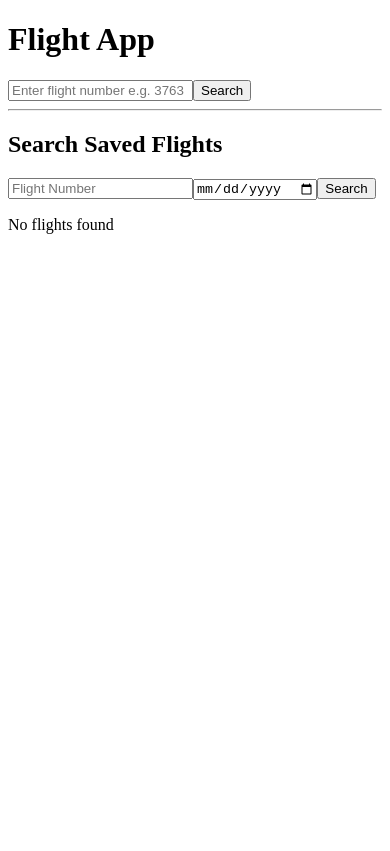
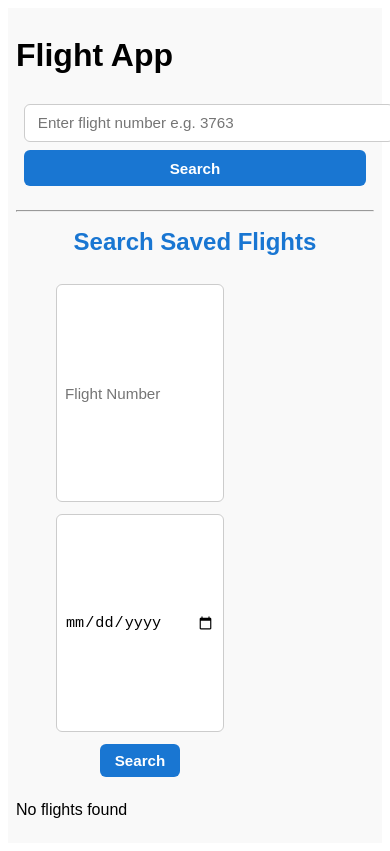
Before and after one commit to Zhelle10/Responsive-Aviation-Flight-Api-Project, a React (Vite) app in the folder frontend/: page / in a window 390 px wide. Built offline with nearby package versions, Linux system fonts and the light colour scheme.

Commit message:
Added little responsive design

```diff
--- a/frontend/src/styles/App.css
+++ b/frontend/src/styles/App.css
@@ -0,0 +1,23 @@
+/* General app container */
+.app-container {
+    max-width: 960px;
+    margin: 0 auto;
+    padding: 1rem;
+    font-family: Arial, sans-serif;
+    background-color: #f9f9f9;
+}
+.search-results-list li{
+    font-family: Arial, sans-serif;
+    margin-left: 2rem;
+    font-size: 1rem;
+    padding: 0;
+}
+
+
+/* Responsive */
+@media (max-width: 480px) {
+    .app-container {
+        padding: 0.5rem;
+    }
+
+}
--- a/frontend/src/styles/ErrorMessage.css
+++ b/frontend/src/styles/ErrorMessage.css
@@ -0,0 +1,18 @@
+.error-message {
+    background-color: #ffdddd;
+    color: #b00020;
+    padding: 0.75rem 1rem;
+    margin: 1rem 0;
+    border-left: 5px solid #b00020;
+    border-radius: 4px;
+    font-weight: 600;
+    box-sizing: border-box;
+}
+
+/* Responsive */
+@media (max-width: 600px) {
+    .error-message {
+        font-size: 0.9rem;
+        padding: 0.5rem 0.75rem;
+    }
+}
--- a/frontend/src/styles/FlightDetails.css
+++ b/frontend/src/styles/FlightDetails.css
@@ -0,0 +1,46 @@
+.flight-details {
+    background: #ffffff;
+    border-radius: 10px;
+    padding: 1.2rem;
+    margin: 1rem auto;
+    max-width: 600px;
+    box-shadow: 0 2px 8px rgba(0, 0, 0, 0.1);
+}
+
+.flight-details h2 {
+    text-align: center;
+    color: #1976d2;
+    margin-bottom: 1rem;
+}
+
+.flight-details p {
+    font-size: 1rem;
+    margin: 0.4rem 0;
+    line-height: 1.4;
+}
+
+.flight-details strong {
+    color: #333;
+}
+
+/* Highlight flight status */
+.flight-details p:last-child {
+    font-weight: bold;
+    color: #444;
+}
+
+/* Mobile-friendly layout */
+@media (max-width: 480px) {
+    .flight-details {
+        padding: 1rem;
+        margin: 0.8rem;
+    }
+
+    .flight-details h2 {
+        font-size: 1.3rem;
+    }
+
+    .flight-details p {
+        font-size: 0.95rem;
+    }
+}
--- a/frontend/src/styles/FlightLookup.css
+++ b/frontend/src/styles/FlightLookup.css
@@ -0,0 +1,54 @@
+.flight-lookup-form {
+    display: flex;
+    gap: 0.75rem;
+    align-items: center;
+    justify-content: center;
+    margin: 1rem auto;
+    max-width: 600px;
+    padding: 0.5rem;
+}
+
+.flight-lookup-input {
+    flex-grow: 1;
+    padding: 0.6rem 0.8rem;
+    font-size: 1rem;
+    border: 1px solid #ccc;
+    border-radius: 6px;
+    outline: none;
+    transition: border-color 0.3s ease;
+}
+
+.flight-lookup-input:focus {
+    border-color: #1976d2;
+}
+
+.flight-lookup-button {
+    background-color: #1976d2;
+    color: white;
+    border: none;
+    padding: 0.6rem 1.2rem;
+    font-size: 1rem;
+    font-weight: 600;
+    border-radius: 6px;
+    cursor: pointer;
+    transition: background-color 0.3s ease;
+}
+
+.flight-lookup-button:hover {
+    background-color: #115293;
+}
+
+/* Mobile-friendly layout */
+@media (max-width: 480px) {
+    .flight-lookup-form {
+        flex-direction: column;
+        align-items: stretch;
+        gap: 0.5rem;
+    }
+
+    .flight-lookup-input,
+    .flight-lookup-button {
+        width: 100%;
+        font-size: 0.95rem;
+    }
+}
--- a/frontend/src/styles/FlightSearch.css
+++ b/frontend/src/styles/FlightSearch.css
@@ -0,0 +1,74 @@
+h2 {
+    text-align: center;
+    margin-top: 1rem;
+    font-size: 1.5rem;
+    color: #1976d2;
+}
+
+.flight-search-form {
+    display: flex;
+    flex-wrap: wrap;
+    gap: 0.75rem;
+    justify-content: center;
+    align-items: center;
+    margin: 1rem auto;
+    max-width: 800px;
+    padding: 0.5rem;
+}
+
+.flight-search-input,
+.flight-search-date {
+    flex: 1 1 200px;
+    min-width: 150px;
+    padding: 0.6rem 0.8rem;
+    font-size: 1rem;
+    border: 1px solid #ccc;
+    border-radius: 6px;
+    outline: none;
+    transition: border-color 0.3s ease;
+}
+
+.flight-search-input:focus,
+.flight-search-date:focus {
+    border-color: #1976d2;
+}
+
+.flight-search-button {
+    background-color: #1976d2;
+    color: white;
+    border: none;
+    padding: 0.6rem 1.2rem;
+    font-size: 1rem;
+    font-weight: 600;
+    border-radius: 6px;
+    cursor: pointer;
+    transition: background-color 0.3s ease;
+}
+
+.flight-search-button:hover {
+    background-color: #115293;
+}
+
+/* Responsive layout for mobile */
+@media (max-width: 480px) {
+    .flight-search-form {
+        flex-direction: column;
+        align-items: center;
+        max-width: 5rem;
+        /* limits the size */
+        max-height: 3rempx;
+        margin: 0 auto;
+        /* centers it */
+        padding: 0.5rem;
+        margin-left: 2rem;
+    }
+
+    .flight-search-input,
+    .flight-search-date,
+    .flight-search-button {
+        width: 100%;
+        font-size: 0.95rem;
+        padding: 0.5rem;
+        /* smaller padding */
+    }
+}
```
Also changed, not shown: 1 other file (tests, documents, lock files or other folders).
